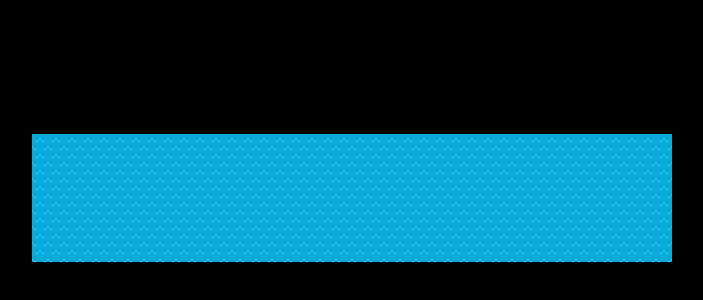
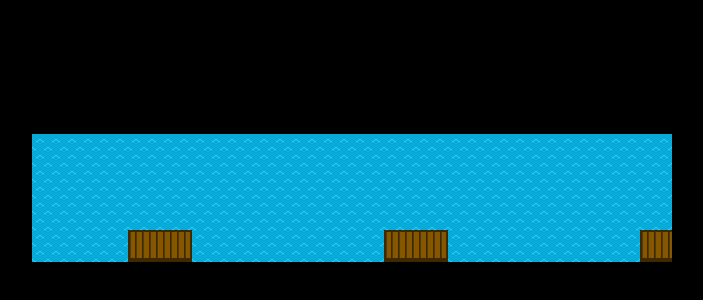
Before and after one commit to Chrissyelwes/cruise-ships, a website: page index.html in a window 1280 px wide. Shown: the part 202-502 px from the top of the page, without its empty margins (288-991 px from the left). Drawn offline with Linux system fonts and the light colour scheme.

Commit message:
Fixed typo and port image link

```diff
--- a/css/style.css
+++ b/css/style.css
@@ -26,5 +26,5 @@ body {
 #ports > .port {
     width: 64px;
     height: 32px;
-    background-image: url('images/port.png');
+    background-image: url(../images/port.png);
 }
```
